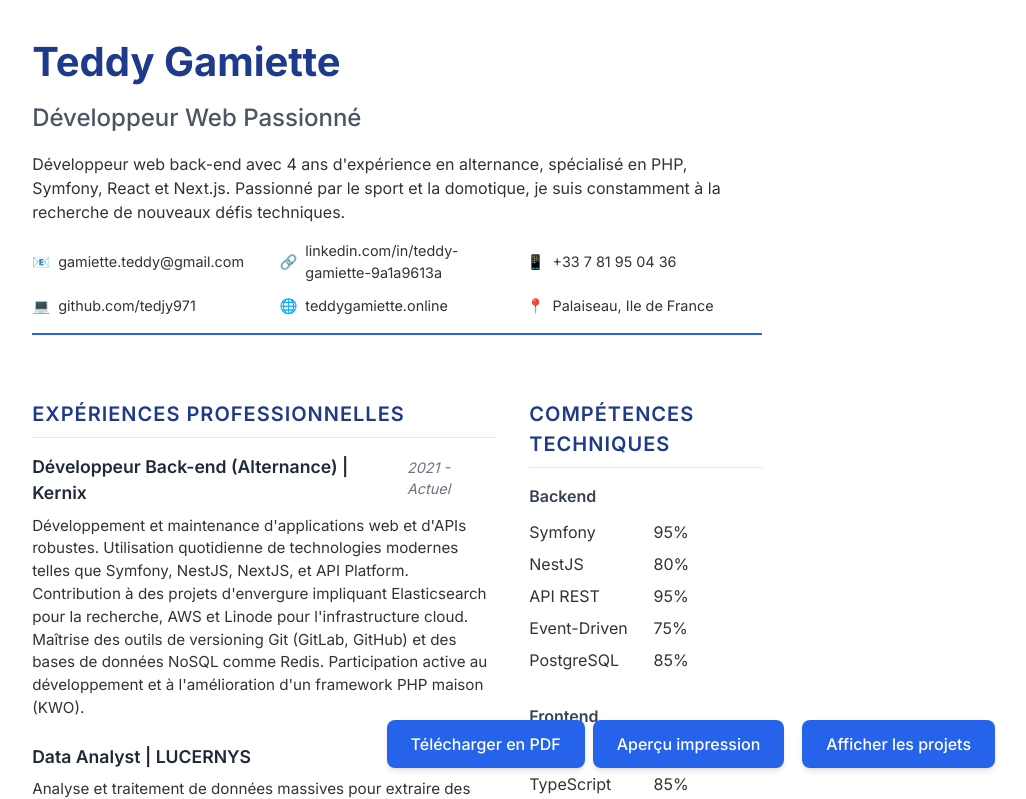
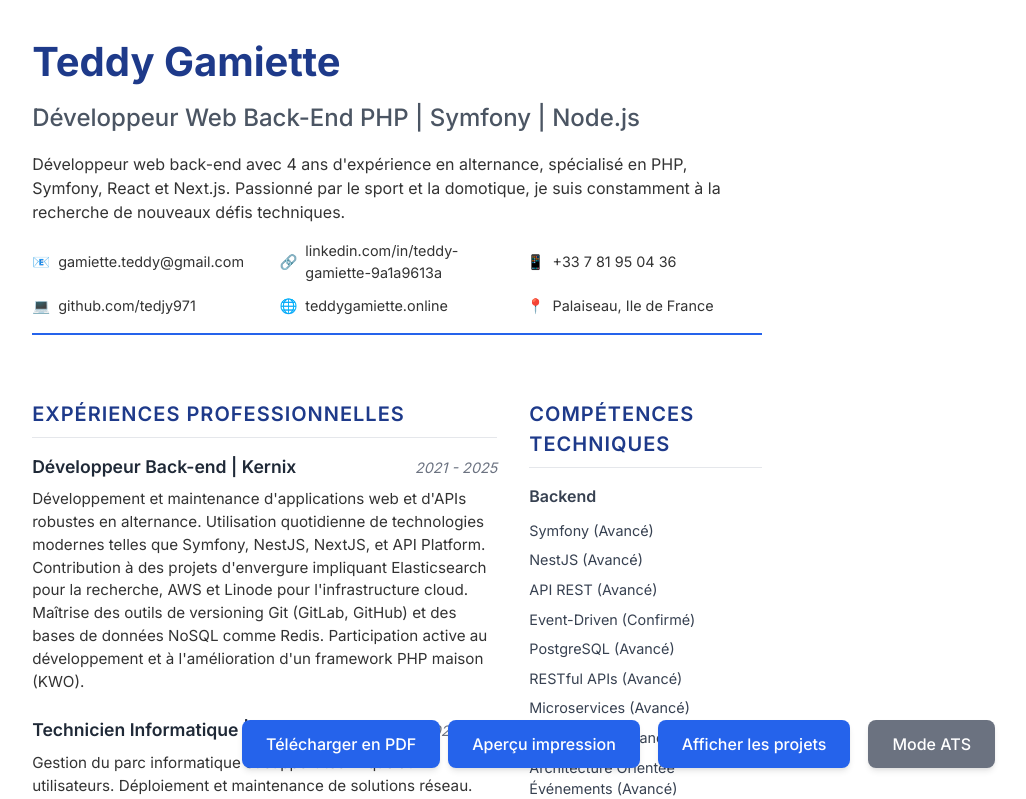
Before and after one commit to tedjy971/portfolio, a Next.js app: page /cv in a window 1280 px wide. Shown: the top 799 px of the page, without its empty margins (243-1269 px from the left). Built offline with nearby package versions, Linux system fonts and the light colour scheme.

Commit message:
feat: ajout du mode ATS et optimisation des compétences pour le CV

```diff
--- a/src/app/cv/page.tsx
+++ b/src/app/cv/page.tsx
@@ -22,6 +22,7 @@ const Html2PdfComponent = dynamic(() => import('./Html2PdfComponent'), {
 export default function CV() {
   const [showProjects, setShowProjects] = useState(false);
   const [isGeneratingPdf, setIsGeneratingPdf] = useState(false);
+  const [atsMode, setAtsMode] = useState(false);
   const cvRef = useRef<HTMLDivElement>(null);
 
   // Fonction pour exporter le CV en PDF avec html2pdf
@@ -96,10 +97,14 @@ export default function CV() {
               <span>📍</span>
               <span>{personalInfo.location}</span>
             </div>
+            {/* <div className={styles.contactItem}>
+              <span>🌐</span>
+              <span>Portfolio : https://www.teddygamiette.online</span>
+            </div> */}
           </div>
         </header>
 
-        <div className={styles.twoColumnGrid}>
+        <div className={atsMode ? styles.singleColumn : styles.twoColumnGrid}>
           <main>
             {/* Expériences professionnelles */}
             <section>
@@ -158,7 +163,7 @@ export default function CV() {
           <aside>
             {/* Compétences techniques */}
             <section>
-              <h2 className={styles.sectionTitle}>Compétences techniques</h2>
+              <h2 className={styles.sectionTitle}>Compétences Techniques</h2>
               <div className={styles.skillsGrid}>
                 {Object.entries(skillCategories).map(
                   ([key, category]) =>
@@ -168,8 +173,15 @@ export default function CV() {
                         <ul className={styles.skillList}>
                           {category.skills.map((skill, skillIndex) => (
                             <li key={skillIndex} className={styles.skillItem}>
-                              <span className={styles.skillName}>{skill.name}</span>
-                              <span className={styles.skillLevel}>{skill.level}%</span>
+                              <span className={styles.skillName}>
+                                {skill.name} (
+                                {skill.level >= 80
+                                  ? 'Avancé'
+                                  : skill.level >= 50
+                                    ? 'Confirmé'
+                                    : 'Intermédiaire'}
+                                )
+                              </span>
                             </li>
                           ))}
                         </ul>
@@ -213,6 +225,13 @@ export default function CV() {
           >
             {showProjects ? 'Masquer les projets' : 'Afficher les projets'}
           </button>
+          <button
+            onClick={() => setAtsMode(!atsMode)}
+            className={styles.actionButton}
+            style={{ marginRight: '10px', backgroundColor: atsMode ? '#10b981' : '#6b7280' }}
+          >
+            {atsMode ? 'Mode Standard' : 'Mode ATS'}
+          </button>
         </div>
       </div>
     </>
--- a/src/components/About.tsx
+++ b/src/components/About.tsx
@@ -172,8 +172,8 @@ const About = () => {
                   >
                     Développeur web passionné spécialisé dans les technologies back-end comme PHP et
                     Symfony, tout en maîtrisant React et Next.js pour le front-end. Actuellement
-                    Tech Lead chez Kernix, je combine expertise technique et vision stratégique pour
-                    mener des projets web innovants.
+                    Développeur Back-end chez Kernix, je combine expertise technique et vision
+                    stratégique pour mener des projets web innovants.
                   </motion.p>
 
                   <div className="absolute inset-0 overflow-hidden">
--- a/src/data/personalData.ts
+++ b/src/data/personalData.ts
@@ -2,7 +2,7 @@ import { Key, ReactNode } from 'react';
 
 export const personalInfo = {
   name: 'Teddy Gamiette',
-  title: 'Développeur Web Passionné',
+  title: 'Développeur Web Back-End PHP | Symfony | Node.js',
   role: 'Développeur Back-end en alternance',
   company: 'Kernix',
   email: 'gamiette.teddy@gmail.com',
@@ -49,41 +49,47 @@ export const educationExperiences = [
 
 export const experiences = [
   {
-    title: 'Développeur Back-end (Alternance)',
+    title: 'Développeur Back-end',
     company: 'Kernix',
-    period: '2021 - Actuel',
-    tags: ['NextJS', 'NestJS', 'Symfony', 'API REST'],
+    period: '2021 - 2025',
+    tags: ['NextJS', 'NestJS', 'Symfony', 'RESTful APIs', 'API Platform', 'Elasticsearch'],
     description:
-      "Développement et maintenance d'applications web et d'APIs robustes. Utilisation quotidienne de technologies modernes telles que Symfony, NestJS, NextJS, et API Platform. Contribution à des projets d'envergure impliquant Elasticsearch pour la recherche, AWS et Linode pour l'infrastructure cloud. Maîtrise des outils de versioning Git (GitLab, GitHub) et des bases de données NoSQL comme Redis. Participation active au développement et à l'amélioration d'un framework PHP maison (KWO).",
+      "Développement et maintenance d'applications web et d'APIs robustes en alternance. Utilisation quotidienne de technologies modernes telles que Symfony, NestJS, NextJS, et API Platform. Contribution à des projets d'envergure impliquant Elasticsearch pour la recherche, AWS et Linode pour l'infrastructure cloud. Maîtrise des outils de versioning Git (GitLab, GitHub) et des bases de données NoSQL comme Redis. Participation active au développement et à l'amélioration d'un framework PHP maison (KWO).",
+  },
+  {
+    title: 'Technicien Informatique',
+    company: 'SPIE ICS',
+    period: '2020-2021',
+    tags: [
+      'Windows Server',
+      'Linux Ubuntu',
+      'Network Administration',
+      'Active Directory',
+      'Technical Support',
+    ],
+    description:
+      'Gestion du parc informatique et support technique aux utilisateurs. Déploiement et maintenance de solutions réseau. Résolution des incidents et optimisation des infrastructures IT pour garantir la continuité des services.',
+  },
+  {
+    title: 'Problem Solver',
+    company: 'Amazon',
+    period: '2019',
+    tags: ['VBA', 'Excel', 'Macros', 'API', 'Data Analysis'],
+    description:
+      "Conception et développement d'une macro VBA pour l'automatisation de recherches de produits et la récupération de données via l'API Amazon. Optimisation des processus de collecte d'informations et de reporting.",
   },
   {
     title: 'Data Analyst',
     company: 'LUCERNYS',
     period: '2018-2019',
-    tags: ['Base de données', 'Analyses Big Data', 'R', 'Tableau de bord', 'VBA'],
+    tags: ['MySQL', 'R', 'VBA', 'Macros', 'Data Analysis', 'Reporting', 'Data Visualization'],
     description:
       "Analyse et traitement de données massives pour extraire des insights stratégiques. Utilisation d'outils d'analyse statistique comme R pour identifier des tendances et créer des modèles prédictifs. Développement de tableaux de bord interactifs pour la visualisation des données et l'aide à la décision.",
   },
   {
-    title: 'Problem Solver',
-    company: 'Amazon',
-    period: '2022',
-    tags: ['VBA', 'Excel', 'Macros'],
-    description:
-      "Conception et développement d'une macro VBA pour l'automatisation de recherches de produits et la récupération de données via l'API Amazon. Optimisation des processus de collecte d'informations et de reporting.",
-  },
-  {
-    title: 'Technicien Informatique',
-    company: 'SPIE ICS',
-    period: '2021',
-    tags: ['Windows', 'MacOS', 'Linux', 'Network', 'IT', 'Support'],
-    description:
-      'Gestion du parc informatique et support technique aux utilisateurs. Déploiement et maintenance de solutions réseau. Résolution des incidents et optimisation des infrastructures IT pour garantir la continuité des services.',
-  },
-  {
     title: 'Développeur Web (Stage)',
     company: 'Conseil Départemental de Seine-Saint-Denis',
-    period: '2020',
+    period: 'Mai 2018 - Juin 2018',
     tags: ['PHP', 'MySQL', 'HTML', 'CSS', 'JavaScript'],
     description:
       "Conception et développement d'une application de gestion de projets en PHP natif. Mise en place d'une interface utilisateur intuitive et d'une base de données optimisée. Collaboration étroite avec les équipes métier pour répondre aux besoins spécifiques de l'administration.",
@@ -188,6 +194,27 @@ export const skills = [
     logo: '/assets/skills/Docker Icon.svg',
   },
   {
+    name: 'GitLab CI',
+    level: 85,
+    category: 'devops',
+    color: 'bg-orange-600',
+    logo: '/assets/skills/GitLab Icon.svg',
+  },
+  {
+    name: 'AWS',
+    level: 85,
+    category: 'devops',
+    color: 'bg-orange-500',
+    logo: '/assets/skills/Aws.png',
+  },
+  {
+    name: 'Kubernetes',
+    level: 80,
+    category: 'devops',
+    color: 'bg-blue-500',
+    logo: '/assets/skills/Kubernetes Icon.svg',
+  },
+  {
     name: 'CI/CD',
     level: 85,
     category: 'devops',
@@ -231,20 +258,55 @@ export const skills = [
     color: 'bg-yellow-600',
     logo: '/assets/skills/Elastic Search Icon.svg',
   },
+  // Mots-clés techniques pour ATS
   {
-    name: 'AWS',
+    name: 'RESTful APIs',
+    level: 95,
+    category: 'backend',
+    color: 'bg-blue-600',
+    logo: '/assets/skills/api.svg',
+  },
+  {
+    name: 'Microservices',
+    level: 85,
+    category: 'backend',
+    color: 'bg-blue-600',
+    logo: '/assets/skills/microservices.svg',
+  },
+  {
+    name: 'API Platform',
+    level: 90,
+    category: 'backend',
+    color: 'bg-blue-600',
+    logo: '/assets/skills/api-platform.svg',
+  },
+  {
+    name: 'Monorepo',
+    level: 75,
+    category: 'devops',
+    color: 'bg-purple-600',
+    logo: '/assets/skills/monorepo.svg',
+  },
+  {
+    name: 'Architecture Orientée Événements',
     level: 80,
-    category: 'data',
-    color: 'bg-yellow-600',
-    logo: '/assets/skills/Aws.png',
+    category: 'backend',
+    color: 'bg-blue-600',
+    logo: '/assets/skills/event-driven.svg',
   },
-  //kubernetes
   {
-    name: 'Kubernetes',
-    level: 80,
-    category: 'data',
-    color: 'bg-yellow-600',
-    logo: '/assets/skills/Kubernetes Icon.svg',
+    name: 'RabbitMQ',
+    level: 75,
+    category: 'backend',
+    color: 'bg-orange-600',
+    logo: '/assets/skills/rabbitmq.svg',
+  },
+  {
+    name: 'Kafka',
+    level: 70,
+    category: 'backend',
+    color: 'bg-gray-800',
+    logo: '/assets/skills/kafka.svg',
   },
 ];
 
@@ -266,7 +328,7 @@ export const projects: Project[] = [
     description:
       "Migration complète d'une application Symfony de PHP 5.6 à PHP 8.1 en utilisant Rector. Amélioration des performances et de la maintenabilité du code.",
     image: '/assets/projects/Symfony SVG Icon.svg',
-    color: 'from-indigo-500 to-indigo-700',
+    color: 'from-blue-500 to-blue-700',
     tags: ['Symfony', 'PHP', 'Rector', 'Gitlab CI'],
     type: 'entreprise',
   },
@@ -275,8 +337,8 @@ export const projects: Project[] = [
     title: 'Recherche avec Elasticsearch',
     description:
       'Mise en place d’un système de recherche avancé avec Elasticsearch sur une application Symfony, permettant une indexation et une recherche rapide et pertinente des données.',
-    image: '/assets/projects/ES.png',    color: 'from-indigo-500 to-indigo-700',
-
+    image: '/assets/projects/ES.png',
+    color: 'from-yellow-500 to-orange-600',
 
     tags: ['Elasticsearch', 'Symfony', 'PHP', 'Kibana'],
     type: 'entreprise',
@@ -288,7 +350,7 @@ export const projects: Project[] = [
       'Développement d’API RESTful robustes et évolutives avec NestJS pour des applications web modernes. Utilisation de TypeScript pour un code plus sûr et maintenable.',
     image: '/assets/projects/NestJS (1).svg',
     tags: ['NestJS', 'Node.js', 'TypeScript', 'API REST'],
-    color: 'from-indigo-500 to-indigo-700',
+    color: 'from-red-500 to-red-700',
 
     type: 'entreprise',
   },
@@ -299,7 +361,7 @@ export const projects: Project[] = [
       'Implémentation de solutions de paiement et de fidélisation via des cartes dématérialisées pour Apple Wallet (iOS) et Google Wallet (Android).',
     image: '/assets/projects/Wallet Glyph Blue/dd8f3fa9-d7e0-46e3-b6dd-dbd028761207.jpg',
     tags: ['Apple Wallet', 'Google Wallet', 'API', 'Mobile'],
-    color: 'from-indigo-500 to-indigo-700',
+    color: 'from-green-500 to-green-700',
 
     type: 'entreprise',
   },
@@ -310,7 +372,7 @@ export const projects: Project[] = [
       'Utilisation des services Firebase (Cloud Functions, Firestore, Authentication, FCM) pour construire le backend d’applications mobiles performantes et réactives.',
     image: '/assets/projects/Firebase 1 Logo.svg',
     tags: ['Firebase', 'Cloud Functions', 'FCM', 'NoSQL'],
-    color: 'from-indigo-500 to-indigo-700',
+    color: 'from-orange-500 to-red-600',
 
     type: 'entreprise',
   },
@@ -321,7 +383,7 @@ export const projects: Project[] = [
       'Création d’un template de projet Symfony optimisé pour le déploiement sur des infrastructures serverless avec BrefPHP et le Serverless Framework, pour des applications scalables et à coût maîtrisé.',
     image: '/assets/projects/Logo Bref.svg',
     tags: ['Symfony', 'Serverless', 'BrefPHP', 'AWS Lambda'],
-    color: 'from-indigo-500 to-indigo-700',
+    color: 'from-purple-500 to-purple-700',
 
     githubLink: 'https://github.com/tedjy971/boilerplate-symfony-serverless-bref',
     type: 'personnel',
@@ -346,23 +408,17 @@ export const projects: Project[] = [
     image: '/assets/projects/c.svg',
     tags: ['C++', 'Ray Tracing', 'Infographie', 'Algorithmique'],
     githubLink: 'https://github.com/tedjy971/RayTracing',
-    color: 'from-indigo-500 to-indigo-700',
+    color: 'from-gray-600 to-gray-800',
 
     type: 'personnel',
   },
 ];
 
+// Recréation de socialLinks pour compatibilité avec Footer.tsx
 export const socialLinks = {
   github: personalInfo.github,
   linkedin: personalInfo.linkedin,
   email: personalInfo.email,
-};
-
-export const contactInfo = {
-  email: personalInfo.email,
-  phone: personalInfo.phone,
-  address: 'Palaiseau, Ile de France',
-  availability: "Actuellement en alternance, en recherche d'un contrat à temps plein",
 };
 
 export const themes = {
--- a/src/styles/cv.module.css
+++ b/src/styles/cv.module.css
@@ -90,6 +90,19 @@
   gap: 2rem;
 }
 
+/* Mode ATS - Mise en page monocolonne optimisée pour les ATS */
+.singleColumn {
+  display: block;
+}
+
+.singleColumn main {
+  margin-bottom: 2rem;
+}
+
+.singleColumn aside {
+  margin-top: 0;
+}
+
 .experienceItem {
   margin-bottom: 1.5rem;
   break-inside: avoid;
@@ -138,11 +151,16 @@
 }
 
 .skillItem {
-  display: grid;
-  grid-template-columns: 1fr 1fr;
+  display: flex;
   align-items: center;
   margin-bottom: 0.5rem;
   gap: 1rem;
+}
+
+/* Style pour les compétences en mode ATS */
+.skillName {
+  font-size: 0.9rem;
+  color: #374151;
 }
 
 .skillLevelBarContainer {
```
